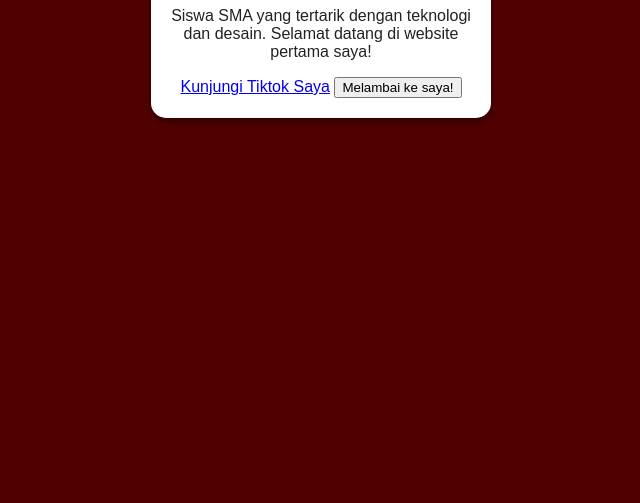
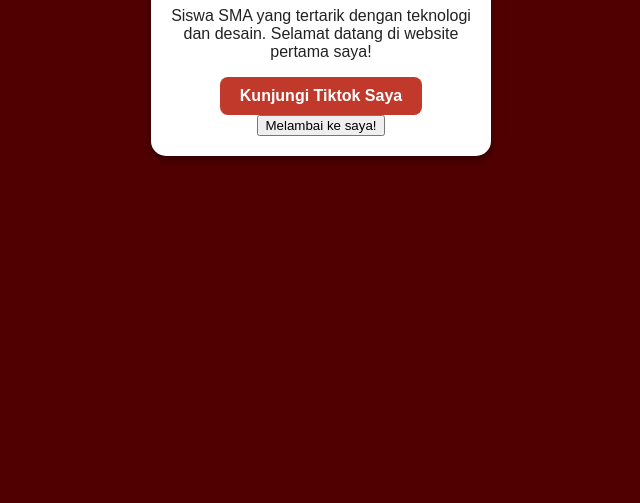
Before and after one commit to rayss09/PELATIHANTIK2026, a plain HTML site: page index.html in a window 1280 px wide. Shown: the part 297-800 px from the top of the page, without its empty margins (319-959 px from the left). Drawn offline with Linux system fonts and the light colour scheme.

Commit message:
Update style.css

```diff
--- a/style.css
+++ b/style.css
@@ -18,3 +18,17 @@ body {
   width: 150px;
   border-radius: 50%; /* Trik untuk membuat gambar persegi menjadi lingkaran sempurna */
 }
+
+.kartu-profil a {
+  display: inline-block;
+  padding: 10px 20px;
+  background-color: #c0392b;
+  color: white;
+  text-decoration: none;
+  border-radius: 8px;
+  font-weight: bold;
+}
+
+.kartu-profil a:hover {
+  background-color: #96281b;
+}
```
